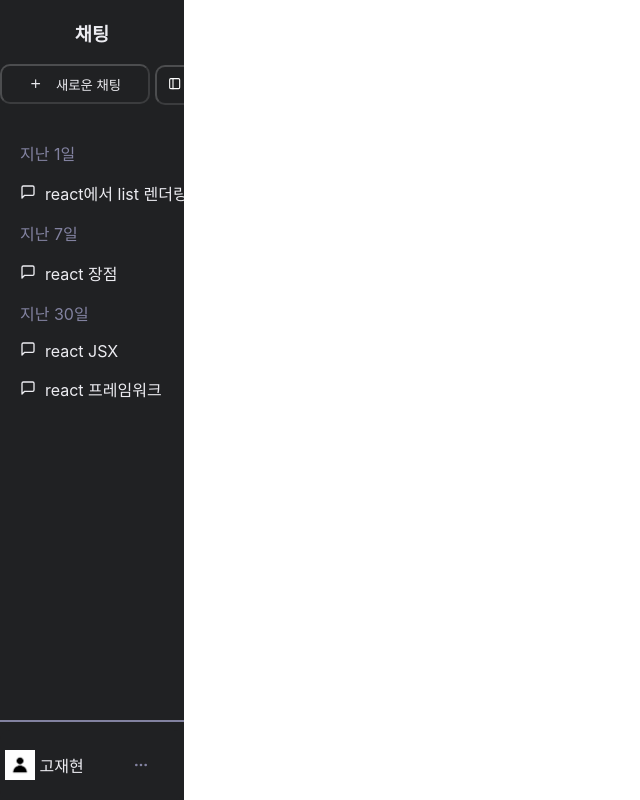
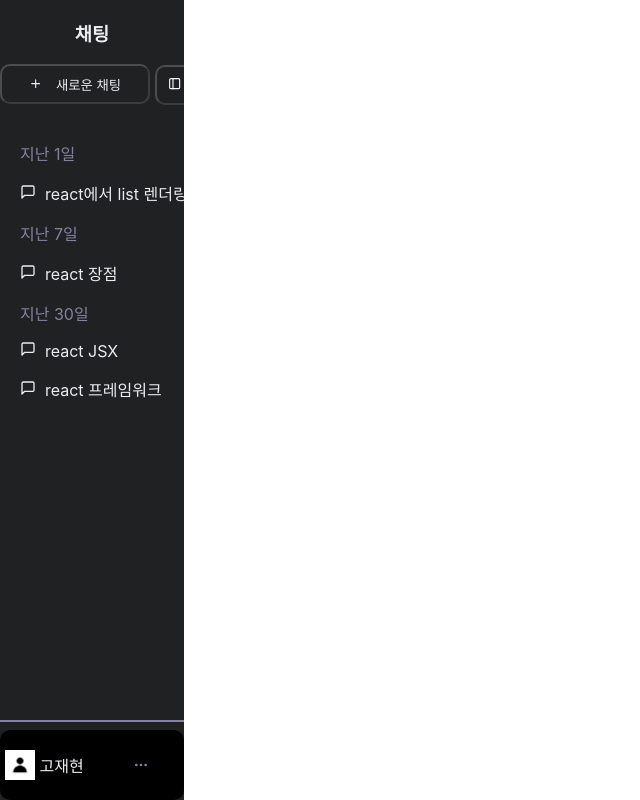
Before and after one commit to gojaeng/INU_AppCenter, a React (Create React App) app in the folder study/: page / in a window 1280 px wide. Shown: the whole page, without its empty margins (0-640 px from the left). Built offline with nearby package versions, Linux system fonts and the light colour scheme.

Commit message:
Style : Profile onClick backgroundcolor

```diff
--- a/study/src/App.tsx
+++ b/study/src/App.tsx
@@ -43,9 +43,9 @@ const Sidebar = styled.button`
         background-color: #343540;
     }
 `;
-const Profile = styled.div`
+const Profile = styled.div<{ isClick: boolean }>`
     height: 60px;
-    background-color: #202123;
+    background-color: ${(props) => (props.isClick ? '#343540' : 'black')};
     color: #ececf1;
     display: flex;
     flex-direction: row;
@@ -77,6 +77,7 @@ const Detail = styled.div`
     border-radius: 5px;
     margin-left: 8px;
     padding: 5px;
+    flex-grow: 1;
 `;
 const DetailItem = styled.div`
     width: 100%;
@@ -84,6 +85,8 @@ const DetailItem = styled.div`
     cursor: pointer;
     transition: background-color 0.3s ease;
     display: flex;
+    align-items : center;
+    flex:1;
     &:hover {
         background-color: #343540;
     }
@@ -99,6 +102,7 @@ function App() {
     const more = Icons.more;
 
     const [isClick, setIsClick] = useState(false);
+
     const [chatItems, setChatItems] = useState([
         {
             title: 'react에서 list 렌더링 하는 법',
@@ -152,7 +156,7 @@ function App() {
                         </Detail>
                     )}
                     <hr style={{ border: '1px solid #8282A0' }} />
-                    <Profile onClick={handleDetail}>
+                    <Profile onClick={handleDetail} isClick={isClick}>
                         <br />
                         <img src={Image} alt="Profile" style={{ width: '30px' }} />
                         &nbsp;고재현
```
